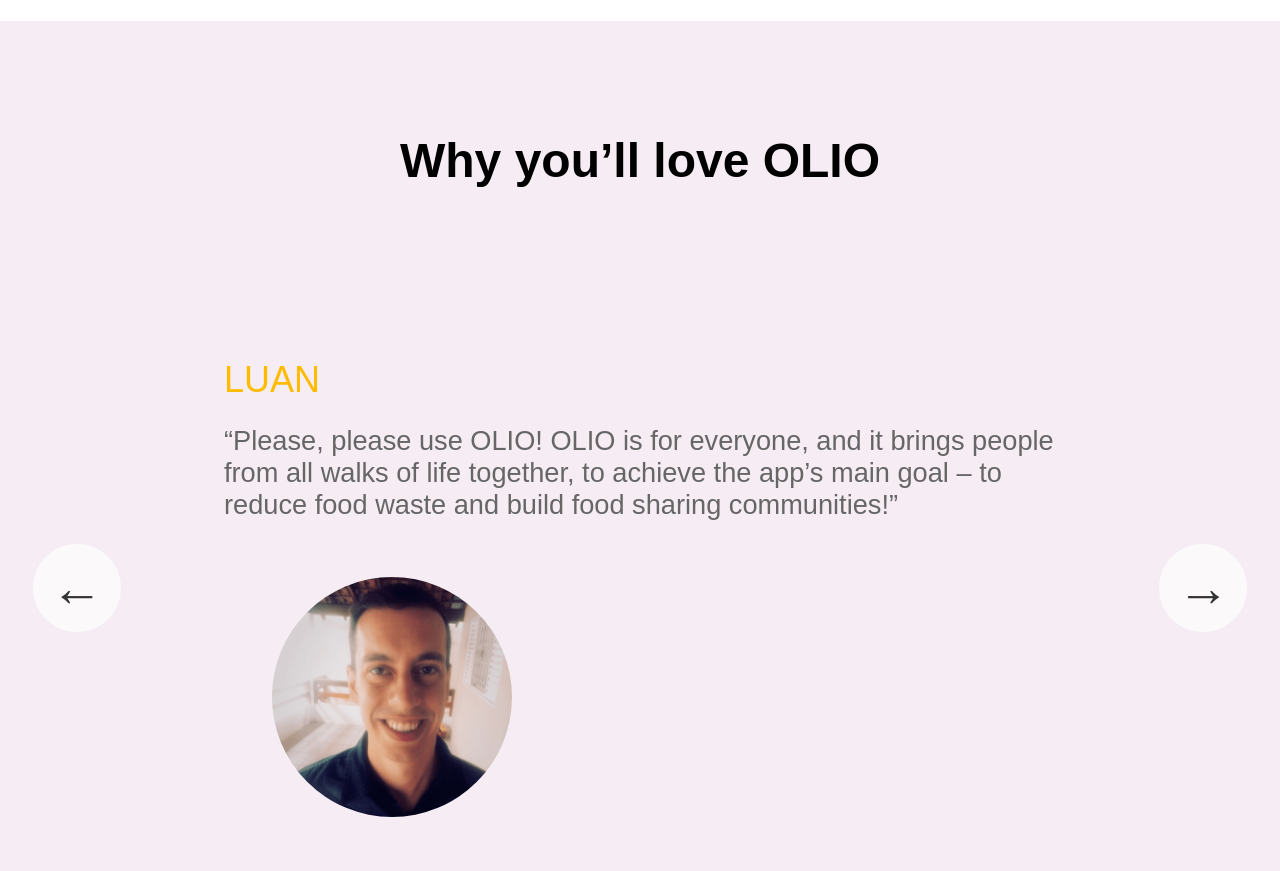
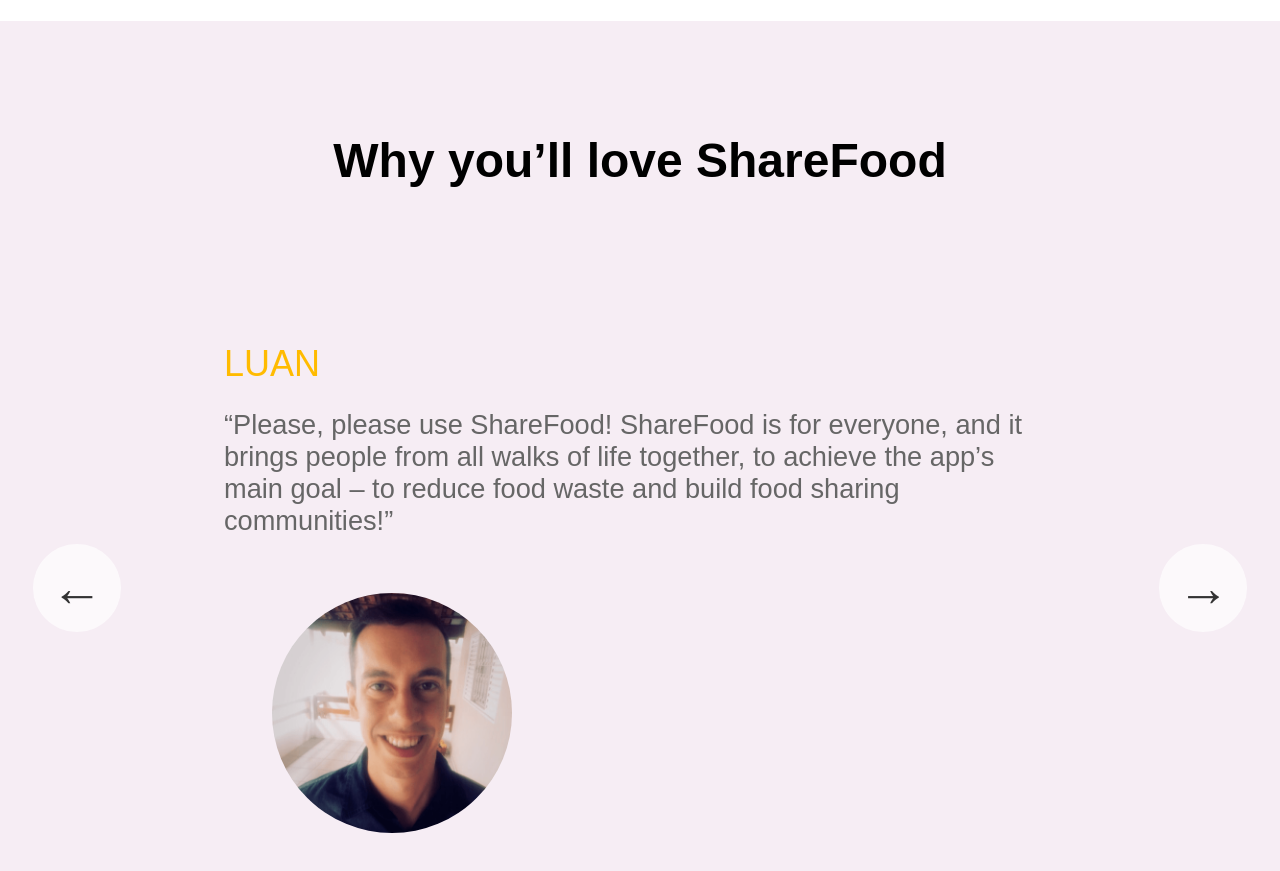
Before and after one commit to CYF-Rebwar/CodeYourFuturee-CodeYourFuturee-Buddy-Groups-Project-Core-2-Week4_Luan-Esam-Rebwar, a website built with webpack: page Buddy-Groups/V_1/public/index.html in a window 1280 px wide. Shown: the part 2500-3371 px from the top of the page. Built offline with nearby package versions, Linux system fonts and the light colour scheme.

Commit message:
change a name of our project

```diff
--- a/Buddy-Groups/V_1/public/index.html
+++ b/Buddy-Groups/V_1/public/index.html
@@ -18,7 +18,7 @@
           <div class="dropdown">
             <a class="dropbtn">ABOUT<i class="fa fa-caret-down"></i></a>
             <div class="dropdown-content">
-              <a href="#">WHAT IS OLIO?</a>
+              <a href="#">WHAT IS ShareFood?</a>
               <a href="#">OUR STORY</a>
               <a href="#">OUR IMPACT</a>
               <a href="#">NET ZERO</a>
@@ -100,7 +100,7 @@
     <main class="main">
       <section class="section" id="summary">
         <div class="title">
-          <h2 class="description">Why you’ll love OLIO</h2>
+          <h2 class="description">Why you’ll love ShareFood</h2>
         </div>
 
         <div class="slider">
@@ -108,9 +108,9 @@
             <div class="aboutMe">
               <h5 class="aboutMe__header">LUAN</h5>
               <div class="aboutMe__text">
-                “Please, please use OLIO! OLIO is for everyone, and it brings
-                people from all walks of life together, to achieve the app’s
-                main goal – to reduce food waste and build food sharing
+                “Please, please use ShareFood! ShareFood is for everyone, and it
+                brings people from all walks of life together, to achieve the
+                app’s main goal – to reduce food waste and build food sharing
                 communities!”
               </div>
               <div class="aboutMe__author luann">
```
